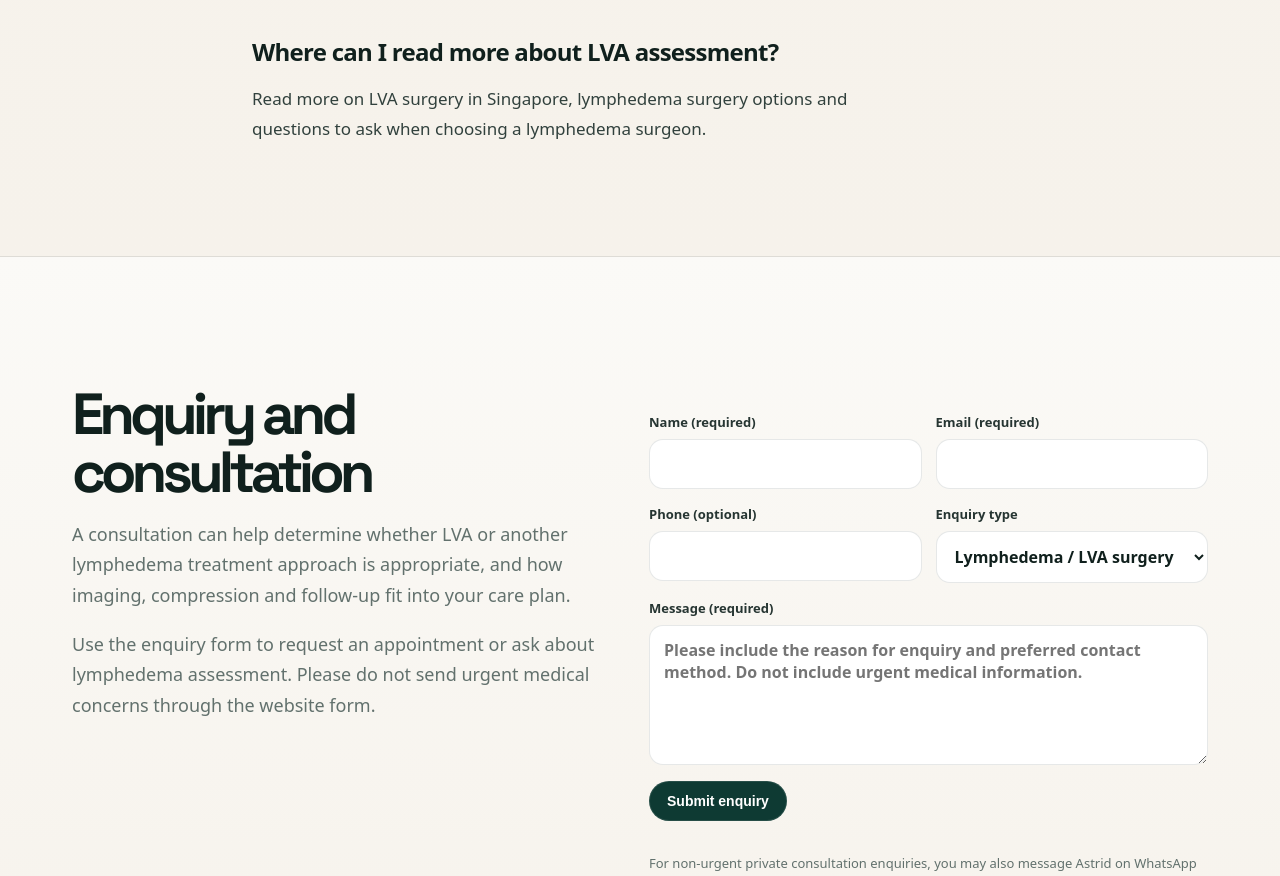
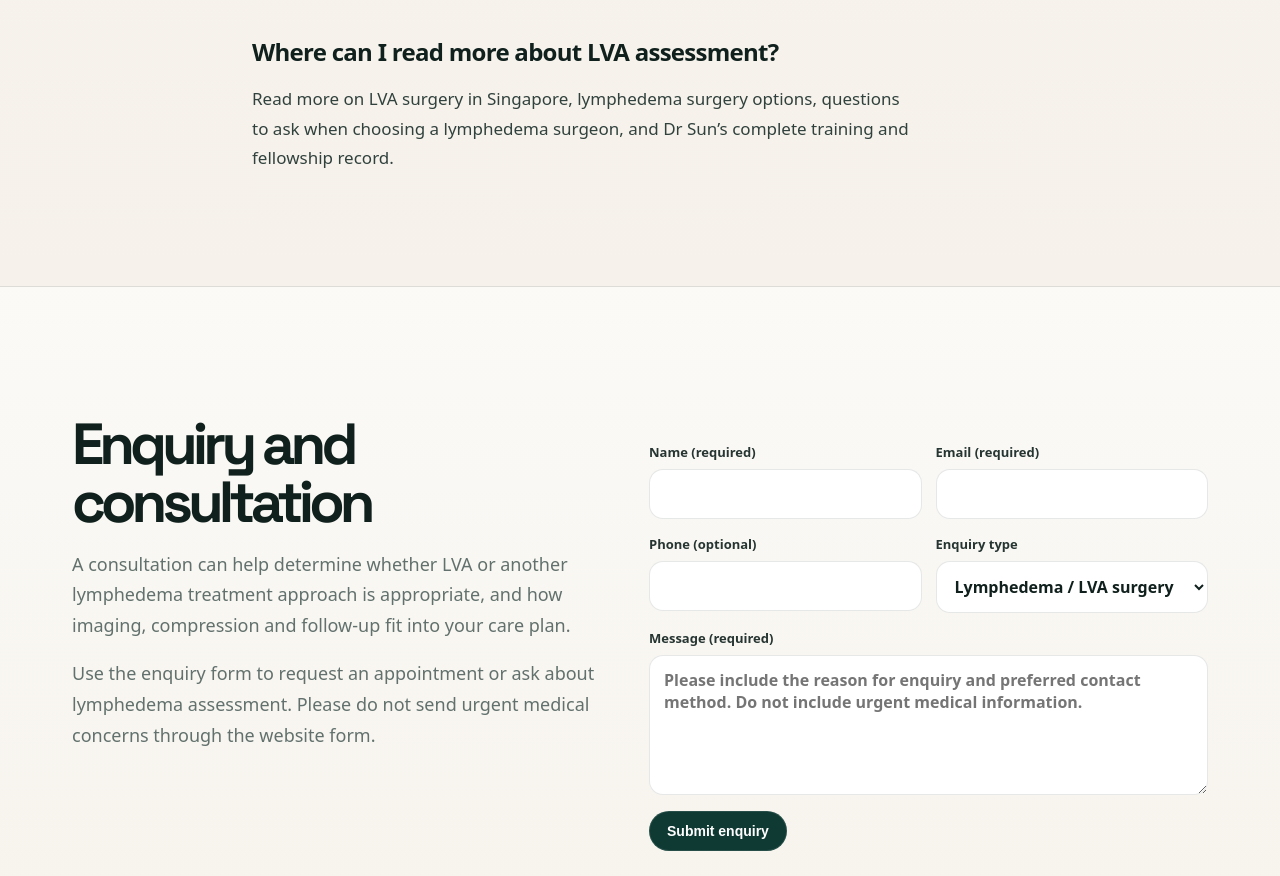
Before and after one commit to zatyrical/plasticwebsite, a Next.js app: page /journey-to-lymphedema-surgery-japan in a window 1280 px wide. Shown: the part 6129-7005 px from the top of the page. Built offline with nearby package versions, Linux system fonts and the light colour scheme.

Commit message:
SEO: connect lymphatic authority paths (app/journey-to-lymphedema-surgery-japan/page.tsx)

```diff
--- a/app/journey-to-lymphedema-surgery-japan/page.tsx
+++ b/app/journey-to-lymphedema-surgery-japan/page.tsx
@@ -250,7 +250,7 @@ export default function LymphedemaSurgeryJourneyPage() {
             </p>
             <h3>Where can I read more about LVA assessment?</h3>
             <p>
-              Read more on <Link href="/lymphovenous-bypass-lva-surgery-singapore">LVA surgery in Singapore</Link>, <Link href="/lymphedema-surgery-singapore">lymphedema surgery options</Link> and <Link href="/how-to-choose-lymphedema-surgeon-singapore">questions to ask when choosing a lymphedema surgeon</Link>.
+              Read more on <Link href="/lymphovenous-bypass-lva-surgery-singapore">LVA surgery in Singapore</Link>, <Link href="/lymphedema-surgery-singapore">lymphedema surgery options</Link>, <Link href="/how-to-choose-lymphedema-surgeon-singapore">questions to ask when choosing a lymphedema surgeon</Link>, and Dr Sun’s <Link href="/training-and-fellowships">complete training and fellowship record</Link>.
             </p>
           </div>
         </section>
```
